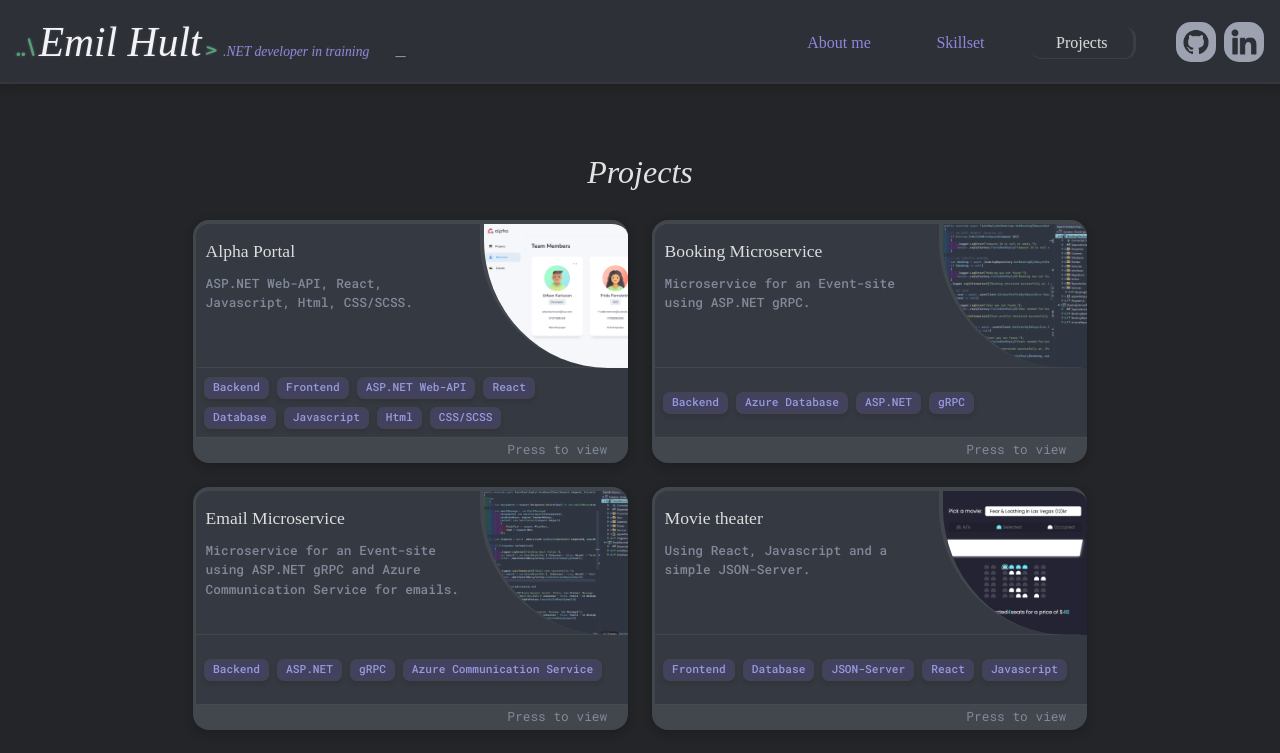
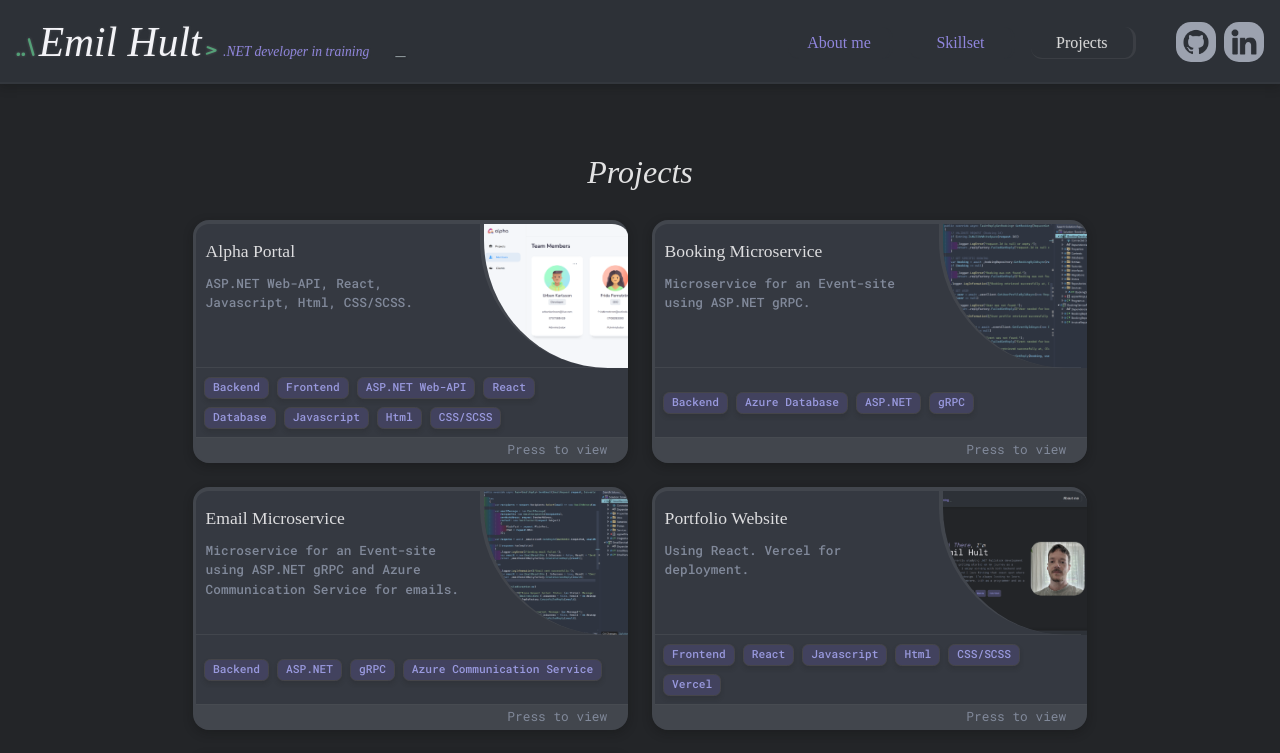
Before and after one commit to mutenJanken/Portfolio-EmilHult, a React (Vite) app: page /portfolio in a window 1280 px wide. Shown: the top 753 px of the page. Built offline with nearby package versions, Linux system fonts and the light colour scheme; a web font is replaced by a local one.

Commit message:
Added Portfolio projectcard

```diff
--- a/src/components/Portfolio.jsx
+++ b/src/components/Portfolio.jsx
@@ -1,6 +1,6 @@
 import AlphaProjectImage from "/src/assets/images/alpha-1-1.png";
 import MovieBookingProjectImage from "/src/assets/images/movie-booking-1-1-image.png";
-import MovieBookingProjectTallImage from "/src/assets/images/movie-booking-4-3.png";
+import PortfolioProjectImage from "/src/assets/images/portfolio-projectcard-image.png";
 import BookingMicroserviceImage from "/src/assets/images/booking-service-provider-1-1-image.png";
 import EmailMicroserviceImage from "/src/assets/images/email-service-provider-1-1-image.png";
 
@@ -184,6 +184,40 @@ function Portfolio() {
               </div>
             </a>
 
+            {/* PORTFOLIO */}
+            <a className="http-link" href="https://github.com/mutenJanken/Portfolio-EmilHult">
+              <div className="project-wrapper-test">
+                <div className="project-desc-image-horizontal">
+                  <div className="project-description-wrapper-test">
+                    <h2 className="project-header">Portfolio Website</h2>
+                    <p className="project-description">Using React. Vercel for deployment.</p>
+                  </div>
+                  <div className="project-image-wrapper">
+                    <img
+                      className="project-image-test"
+                      src={PortfolioProjectImage}
+                      alt="Portfolio Project Image"
+                    />
+                  </div>
+                </div>
+                <div className="project-desc-vertical">
+                  <div className="project-desc-horizontal">
+                    <div className="description">Frontend</div>
+                    <div className="description">React</div>
+                    <div className="description">Javascript</div>
+                    <div className="description">Html</div>
+                    <div className="description">CSS/SCSS</div>
+                    <div className="description">Vercel</div>
+                  </div>
+                  {/* <div className="project-desc-horizontal">
+                  </div> */}
+                </div>
+                <div className="source-code-wrapper">
+                  <div className="source-code-link">Press to view</div>
+                </div>
+              </div>
+            </a>
+
             {/* MOVIE BOOKING  TEST*/}
             <a className="http-link" href="https://github.com/mutenJanken/movie-theater">
               <div className="project-wrapper-test">
--- a/src/components/Skills.jsx
+++ b/src/components/Skills.jsx
@@ -113,6 +113,10 @@ function Skills() {
                     <div className="skill">Azure Web App</div>
                   </div>
                   <div className="skill-gap-wrapper">
+                    <div className="skill">Azure DevOps</div>
+                    <div className="skill">CI / CD</div>
+                  </div>
+                  <div className="skill-gap-wrapper">
                     <div className="skill">Azure Database</div>
                   </div>
                   <div className="skill-gap-wrapper">
```
Also changed, not shown: src/index.scss (+4 -15 lines), src/assets/images/portfolio-projectcard-image.png (added).
